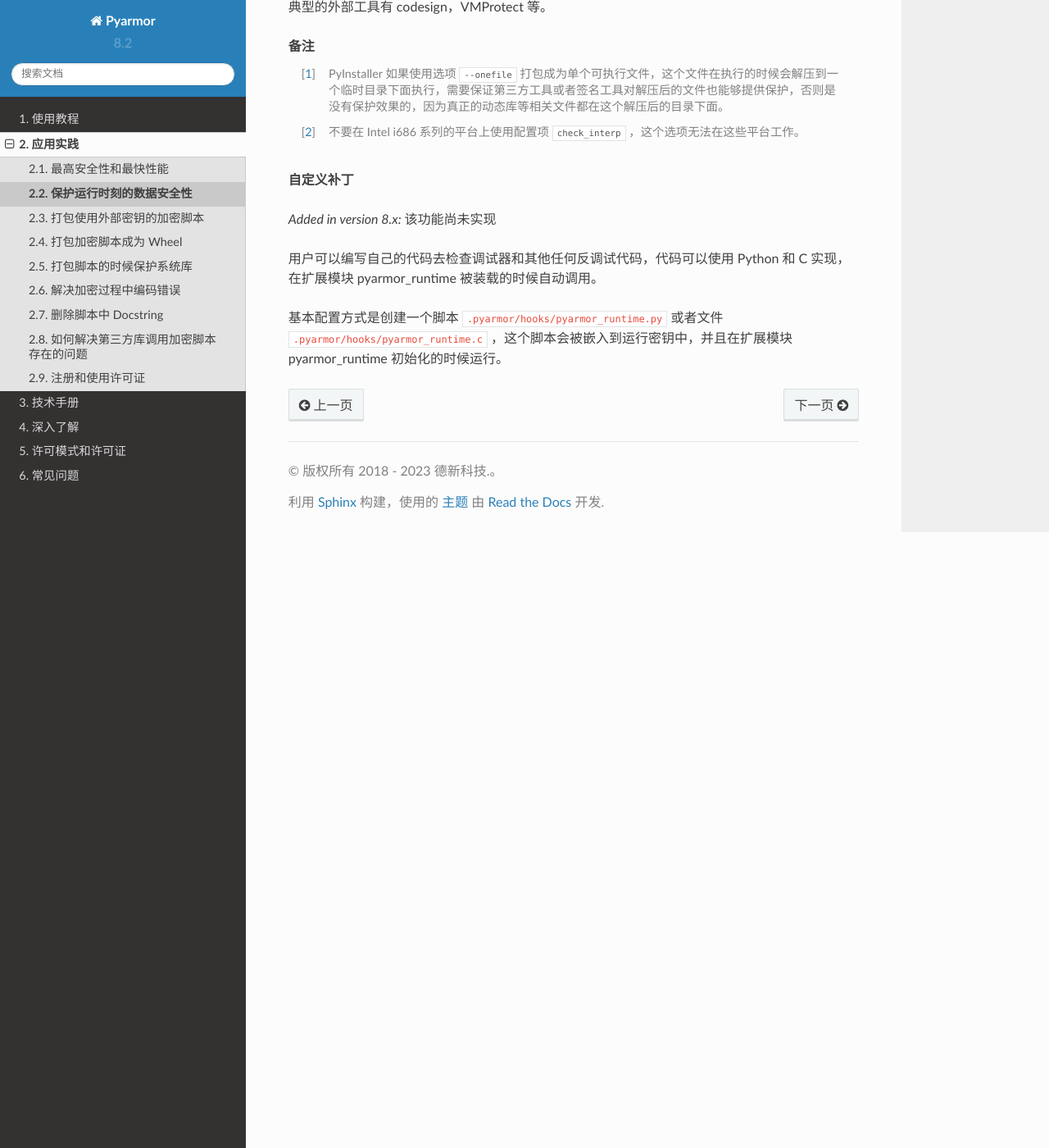
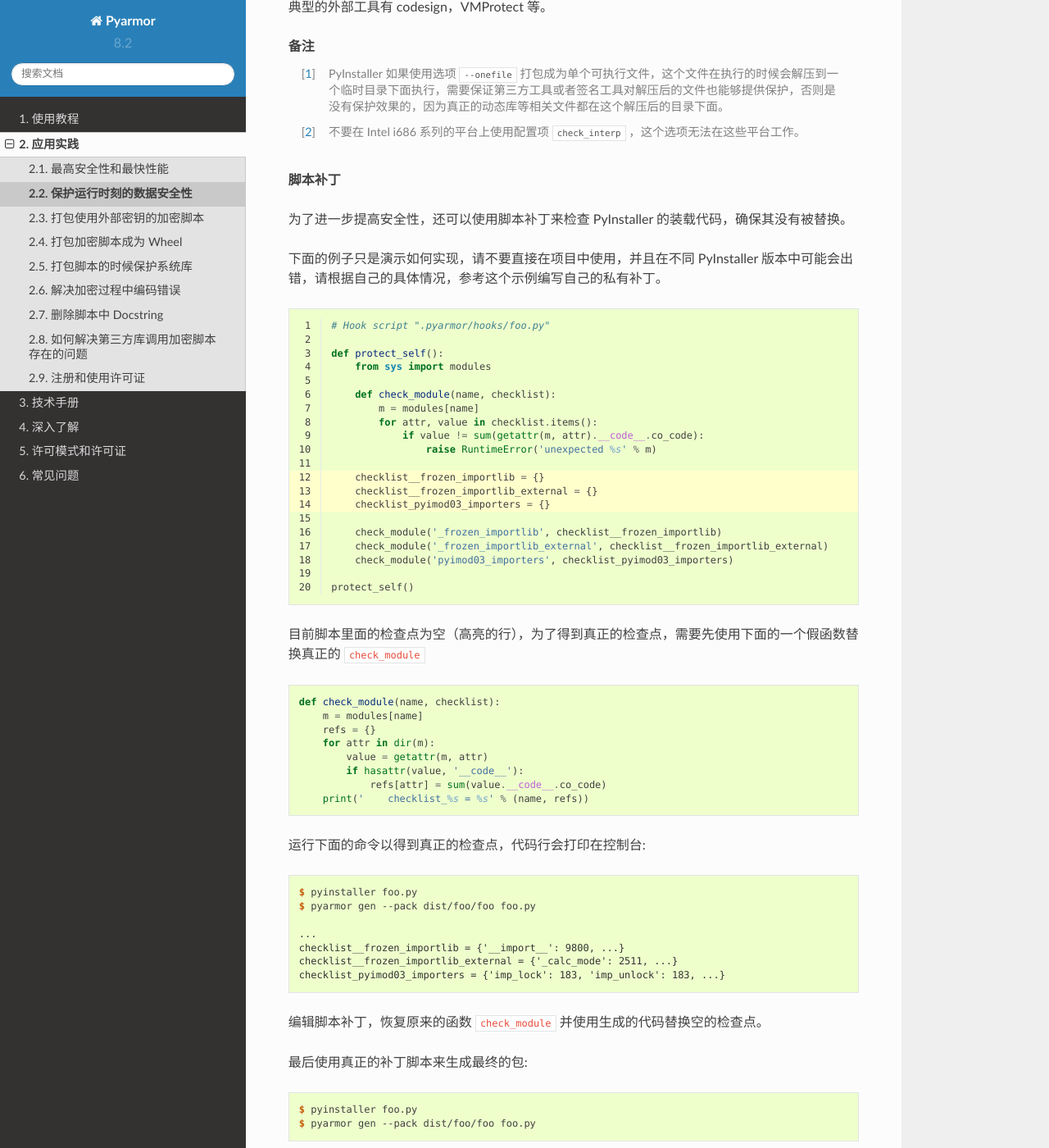
Before and after one commit to dashingsoft/pyarmor-docs-zh, a Sphinx documentation site: the page built from docs/how-to/protection.rst, in a window 1280 px wide and 1400 px high, scrolled down 1163 px. Shown: the whole window at 82% size. Built offline with Sphinx 7.4.7 and the Read the Docs theme 2.0.0, drawn with Linux system fonts in a browser that asks for light colours; some of the changed text lies outside the part shown.

Commit message:
Add example to check pyarmor runtime Using hook script to protect pack bundle

```diff
--- a/docs/how-to/protection.rst
+++ b/docs/how-to/protection.rst
@@ -48,13 +48,75 @@ Pyarmor 可以确保各种使用 Python 自身提供的机制无法非法获取
 
 .. [#] 不要在 Intel i686 系列的平台上使用配置项 ``check_interp`` ，这个选项无法在这些平台工作。
 
-**自定义补丁**
+**脚本补丁**
+
+为了进一步提高安全性，还可以使用脚本补丁来检查 PyInstaller 的装载代码，确保其没有被替换。
+
+下面的例子只是演示如何实现，请不要直接在项目中使用，并且在不同 PyInstaller 版本中可能会出错，请根据自己的具体情况，参考这个示例编写自己的私有补丁。
+
+.. code-block:: python
+    :linenos:
+    :emphasize-lines: 12-14
+
+    # Hook script ".pyarmor/hooks/foo.py"
+
+    def protect_self():
+        from sys import modules
+
+        def check_module(name, checklist):
+            m = modules[name]
+            for attr, value in checklist.items():
+                if value != sum(getattr(m, attr).__code__.co_code):
+                    raise RuntimeError('unexpected %s' % m)
+
+        checklist__frozen_importlib = {}
+        checklist__frozen_importlib_external = {}
+        checklist_pyimod03_importers = {}
+
+        check_module('_frozen_importlib', checklist__frozen_importlib)
+        check_module('_frozen_importlib_external', checklist__frozen_importlib_external)
+        check_module('pyimod03_importers', checklist_pyimod03_importers)
+
+    protect_self()
+
+目前脚本里面的检查点为空（高亮的行），为了得到真正的检查点，需要先使用下面的一个假函数替换真正的 ``check_module``
+
+.. code-block:: python
+
+        def check_module(name, checklist):
+            m = modules[name]
+            refs = {}
+            for attr in dir(m):
+                value = getattr(m, attr)
+                if hasattr(value, '__code__'):
+                    refs[attr] = sum(value.__code__.co_code)
+            print('    checklist_%s = %s' % (name, refs))
+
+
+运行下面的命令以得到真正的检查点，代码行会打印在控制台::
+
+    $ pyinstaller foo.py
+    $ pyarmor gen --pack dist/foo/foo foo.py
+
+    ...
+    checklist__frozen_importlib = {'__import__': 9800, ...}
+    checklist__frozen_importlib_external = {'_calc_mode': 2511, ...}
+    checklist_pyimod03_importers = {'imp_lock': 183, 'imp_unlock': 183, ...}
+
+编辑脚本补丁，恢复原来的函数 ``check_module`` 并使用生成的代码替换空的检查点。
+
+最后使用真正的补丁脚本来生成最终的包::
+
+    $ pyinstaller foo.py
+    $ pyarmor gen --pack dist/foo/foo foo.py
+
+**启动补丁**
 
 .. versionadded:: 8.x
 
                   该功能尚未实现
 
-用户可以编写自己的代码去检查调试器和其他任何反调试代码，代码可以使用 Python 和 C 实现，在扩展模块 pyarmor_runtime 被装载的时候自动调用。
+用户还可以编写自己的代码去检查调试器和其他任何反调试代码，代码可以使用 Python 和 C 实现，在扩展模块 pyarmor_runtime 被装载的时候自动调用。
 
 基本配置方式是创建一个脚本  :file:`.pyarmor/hooks/pyarmor_runtime.py` 或者文件 :file:`.pyarmor/hooks/pyarmor_runtime.c` ，这个脚本会被嵌入到运行密钥中，并且在扩展模块 pyarmor_runtime 初始化的时候运行。
 
```
Also changed, not shown: docs/tutorial/customization.rst (+58 -0 lines).
